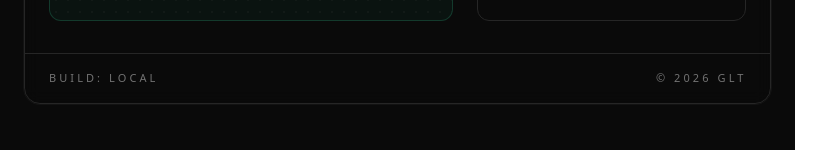
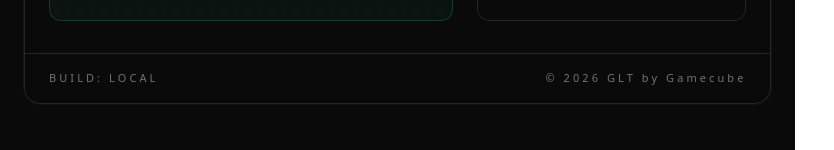
Before and after one commit to Gamecubee/GLT, a React (Vite) app: page / in a window 1280 px wide. Shown: the part 650-800 px from the top of the page, without its empty margins (0-834 px from the left). Built offline with nearby package versions, Linux system fonts and the light colour scheme.

Commit message:
author name (me) added and name change from GTT to GLT

```diff
--- a/package.json
+++ b/package.json
@@ -1,5 +1,5 @@
 {
-  "name": "gtt",
+  "name": "glt",
   "private": true,
   "version": "0.0.0",
   "type": "module",
--- a/src/App.tsx
+++ b/src/App.tsx
@@ -127,7 +127,7 @@ export default function App() {
               BUILD: LOCAL
             </div>
             <div className="text-[11px] tracking-[0.28em] text-neutral-500">
-              © {new Date().getFullYear()} GLT
+              © {new Date().getFullYear()} GLT by Gamecube
             </div>
           </div>
         </div>
```
